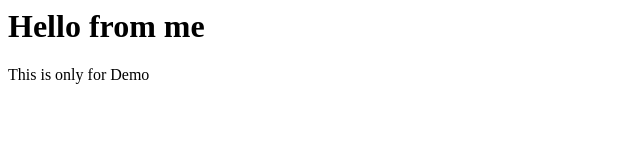
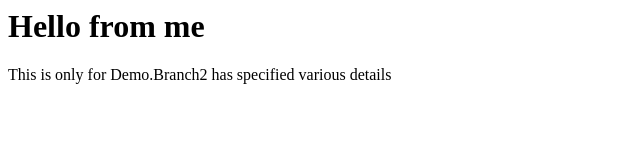
Before and after one commit to panchuus/AssignG, a plain HTML site: page index.html in a window 1280 px wide. Shown: the whole page, without its empty margins (0-640 px from the left). Drawn offline with Linux system fonts and the light colour scheme.

Commit message:
Changes are done by Branch2

```diff
--- a/index.html
+++ b/index.html
@@ -1,7 +1,7 @@
 <html>
-    <title>This is Changed by Branch1</title>
+    <title>I am from Branch2</title>
     <body>
         <h1>Hello from me</h1>
-        <p>This is only for Demo</p>
+        <p>This is only for Demo.Branch2 has specified various details</p>
     </body>
 </html>
```
